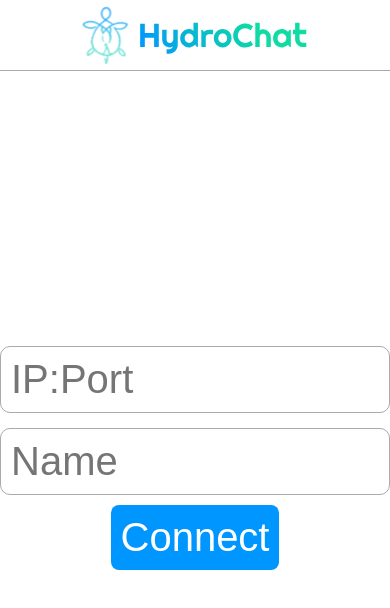
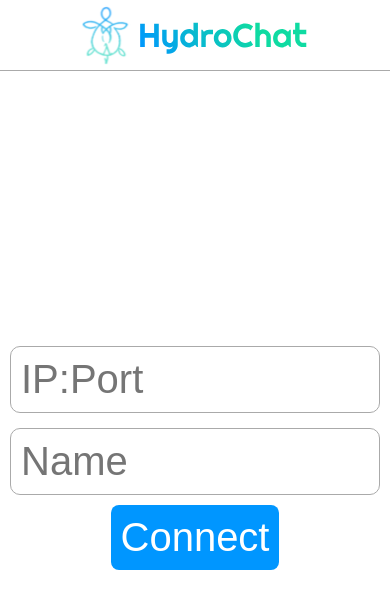
Before and after one commit to hydro-project/hydro-chat, a Next.js app: page / in a window 390 px wide. Shown: the top 608 px of the page. Built offline with nearby package versions, Linux system fonts and the light colour scheme.

Commit message:
Improve mobile UI

```diff
--- a/pages/index.js
+++ b/pages/index.js
@@ -28,7 +28,9 @@ function ConnectedUI({ name, ws }) {
         flexGrow: 1,
         display: "flex",
         flexDirection: "column",
-        overflowY: "scroll"
+        overflowY: "scroll",
+        paddingLeft: "10px",
+        paddingRight: "10px"
       }} ref={scrollRef}>
         {messages.map((message, i) => (
           <div key={i} style={{
@@ -70,7 +72,8 @@ function ConnectedUI({ name, ws }) {
             flexGrow: 1,
             borderRadius: "10px",
             border: "1px solid #aaa",
-            padding: "10px"
+            padding: "10px",
+            minWidth: "0px"
           }} value={typedMessage} onInput={(e) => {
             setTypedMessage(e.target.value)
           }}></input>
@@ -156,13 +159,16 @@ export default function Home() {
             flexGrow: 1,
             display: "flex",
             justifyContent: "center",
-            flexDirection: "column"
+            flexDirection: "column",
+            paddingLeft: "10px",
+            paddingRight: "10px"
           }} onSubmit={(e) => {
             e.preventDefault();
             setErrorMessage(null);
 
             try {
               const ws = new WebSocket(`ws://${typedServer}`);
+              setErrorMessage("Connecting...");
               ws.onopen = () => {
                 ws.send(JSON.stringify({
                   "Name": typedName
--- a/styles/Home.module.css
+++ b/styles/Home.module.css
@@ -5,6 +5,7 @@
   margin-left: auto;
   margin-right: auto;
   height: 100vh;
+  width: 100%;
 }
 
 .title {
```
